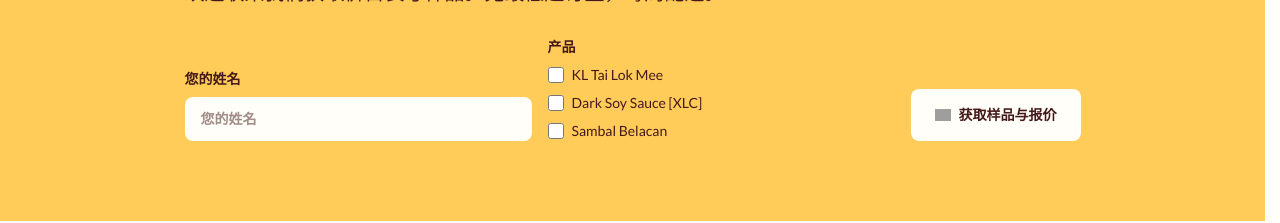
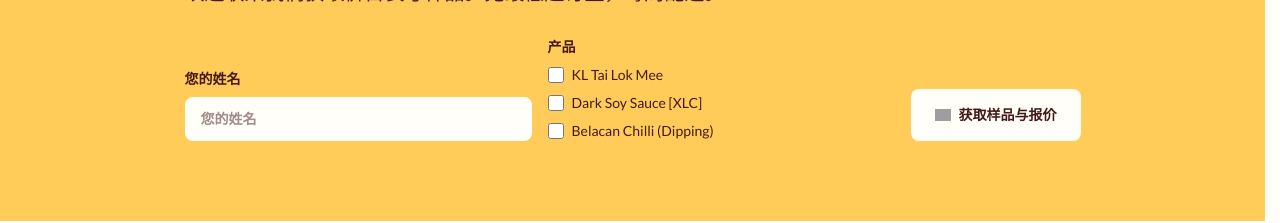
Before and after one commit to Junjie14321/doublegainWeb, a Next.js app: page /en/chinese-noodle in a window 1280 px wide. Shown: the part 2720-2943 px from the top of the page. Built offline with nearby package versions, Linux system fonts and the light colour scheme; no server answers; grey boxes are pictures that could not be loaded; a web font is replaced by a local one.

Commit message:
fix: rename 'Sambal Belacan' to 'Belacan Chilli (Dipping)' in noodle LP form
Co-Authored-By: Claude Sonnet 4.6 <noreply@anthropic.com>
Claude-Session: https://claude.ai/code/session_01Cc3iubVT3VVEAPa3jBHaxq

```diff
--- a/app/[locale]/landing-pages/english-braises/page.tsx
+++ b/app/[locale]/landing-pages/english-braises/page.tsx
@@ -245,7 +245,7 @@ export function LandingPageTemplate({ variant = 'english' }: { variant?: Landing
             {noodle && (
               <fieldset className="flex-1 space-y-2 font-body text-sm">
                 <legend className="font-bold">{chinese ? '产品' : 'Products'}</legend>
-                {['KL Tai Lok Mee', 'Dark Soy Sauce [XLC]', 'Sambal Belacan'].map((product) => (
+                {['KL Tai Lok Mee', 'Dark Soy Sauce [XLC]', 'Belacan Chilli (Dipping)'].map((product) => (
                   <label key={product} className="flex items-center gap-2 font-bold">
                     <input type="checkbox" name="products" value={product} className="h-4 w-4 accent-primary" />
                     {product}
```
